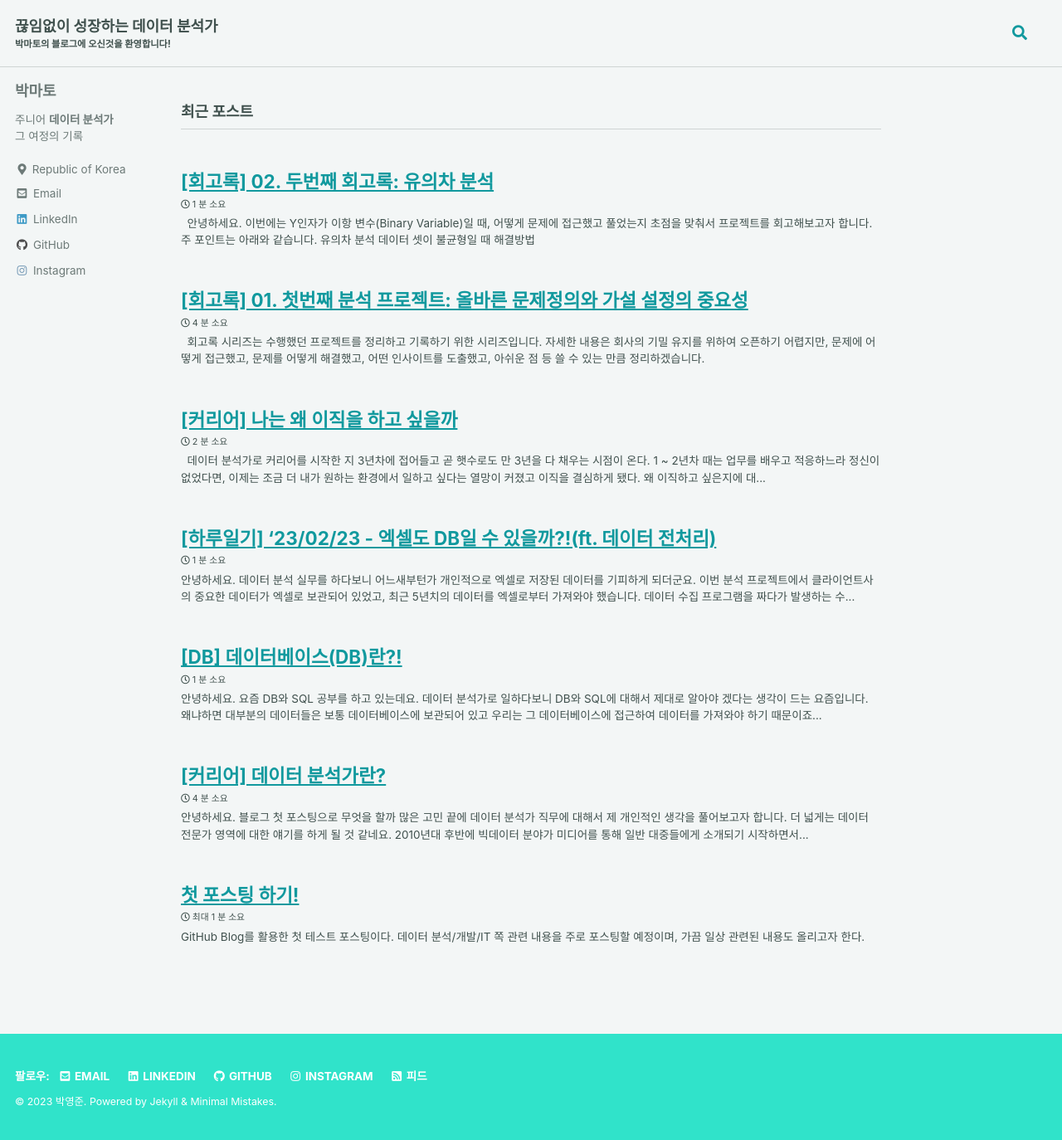
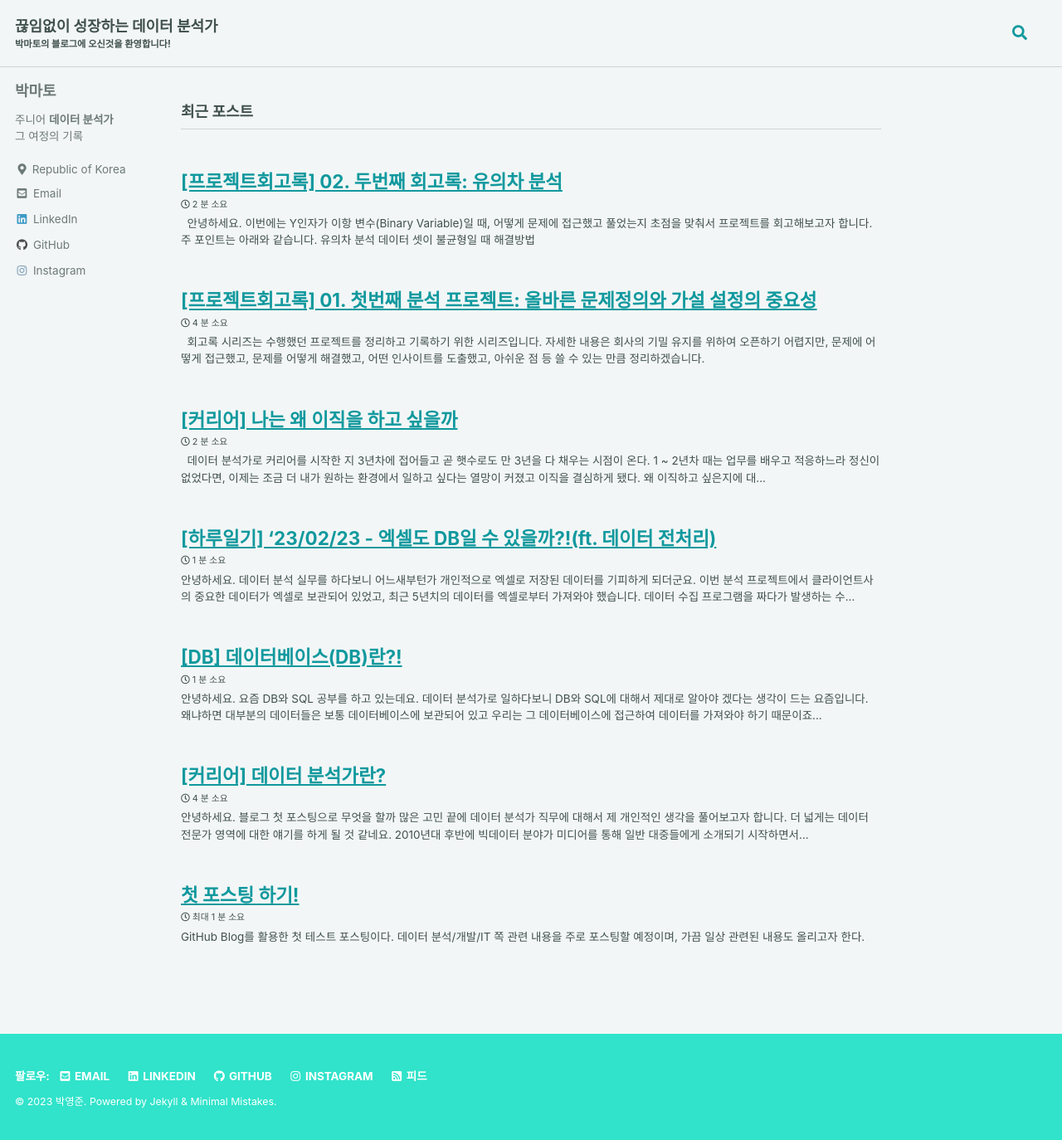
Before and after one commit to Mato-Park/Mato-Park.github.io, a Jekyll site: the page built from index.html, in a window 1280 px wide and 1374 px high. Shown: the whole window at 83% size. Built offline with Jekyll 4.4.1, drawn with Linux system fonts in a browser that asks for light colours; cached includes are drawn as plain includes; the list of posts is cut into pages by our own code.

Commit message:
writing second memoir 230311

```diff
--- a/_posts/2023-03-02-projects_memoir1.md
+++ b/_posts/2023-03-02-projects_memoir1.md
@@ -1,5 +1,5 @@
 ---
-title: "[회고록] 01. 첫번째 분석 프로젝트: 올바른 문제정의와 가설 설정의 중요성"
+title: "[프로젝트회고록] 01. 첫번째 분석 프로젝트: 올바른 문제정의와 가설 설정의 중요성"
 
 categories:
     - Data
@@ -19,17 +19,17 @@ toc_label: "On This Page"
 ## 1. 프로젝트 과정
 &#160; 우리에게 주어진 문제는 공정 이상 발생 방지를 위한 핵심인자를 규명하고 최적 조건을 탐색하는 것이었다. 공장에서 오랫동안 풀지 못했던 문제였고 공정 이상 발생 시, 작게는 가동률 하락과 심각하게는 설비 고장으로 인하여 공정 라인이 몇개월 간 중단될 수 있을 만큼 중요한 사안이었다.
 
-#### 1.1 문제 정의
+### 1.1 문제 정의
 &#160; 우리는 Y인자가 특정 관리 기준을 넘어갔을 때를 공정 이상이라고 정의하였고, 공장 엔지니어와의 협업을 통해 공정 이상 발생 CASE의 특징을 탐색해 다음과 같이 2가지 케이스로 정리할 수 있었다.
 > 1. 어떠한 이유로 생산속도가 저속에서 고속으로 증속할 때 종종 공정 이상이 발생
 > 2. 특정 제품군 생산 시, 중간 공정에서 수작업 진행 시 공정 이상 발생
 
 공정 이상 CASE의 특징을 정의하고 나니 분석 대상이 명확해졌다. 우리는 2가지 CASE에 맞게 공정 EVENT들을 공정 이상 발생/미발생 그룹으로 나눴다.
 
-#### 1.2 가설 설정
+### 1.2 가설 설정
 &#160; 우리의 대전제가 된 가설은 공정 이상 발생/미발생 그룹 간 Y인자에 영향을 미치는 X인자의 패턴의 차이가 있다는 것이었다. 이에 더하여 현업 엔지니어가 공정 메커니즘에 기반하여 몇가지 구체적인 가설을 설정했다. 분석을 진행하면서 가설을 검증하고 수정하고 새로운 가설을 설정하는 과정의 반복이었던 것 같다.
 
-#### 1.3 검증(분석)
+### 1.3 검증(분석)
 &#160; 분석 초기에는 맨 땅에 해딩하듯이 X인자 하나하나 그룹 간 패턴 비교 분석을 통해 핵심인자인지 아닌지를 검증해나갔다. 문제는 세부적인 가설 설정없이 무식하게 분석을 진행하다보니 인사이트를 찾지 못하고 애꿎은 시간만 점점 흐르고 있었다. 결국 팀장님과 나는 분석 프로세스를 원점에서부터 재검토했다.
 > - **공정 이상 발생 그룹 재정의**: Event의 Noise Case를 제거하여 그룹을 명확하게 분류함. 현업에서 제공한 공정 Event 리스트의 라벨링이 명확하지 않았기 때문
 > - 그룹 재정의 후, 더욱 **디테일하게 비교 대상을 선정함**: 제품군 별, 공정 상황 별 각각 Case들을 재분류하였고 최대한 외적인 요인들을 통제하고자 함
@@ -41,26 +41,26 @@ toc_label: "On This Page"
 이젠, 모호했던 것들이 모두 정리가 되어 명확해졌고 더 이상 분석 방향을 잡지 못해 해맬 일이 없었다. 우리는 새롭게 설립한 가설에 대해 검증하기 위해 X축의 "생산속도" 그리고 Y축의 "후보인자"를 그려가면서 속도 별 후보 인자의 패턴을 그렸고, 결국
 특정 조건을 나타내는 인자들에 대해서 그룹 간 특징이 명확하게 대비되는 것을 발견할 수 있었다.
 
-#### 1.4 결과
+### 1.4 결과
 &#160; 우리는 도출해낸 인사이트를 엔지니어에게 공유했고, 세부적인 추가 분석을 거쳐 우리의 의견을 받아들였다. 이제 우리와 엔지니어들은 과거 Best Practice 데이터 기반으로 새로운 관리 기준을 정립했다. 물론, 이 뒷 부분은 분석가의 역할이 아니라 엔지니어가 주된 역할을 맡아 진행했다. 엔지니어들은 새로운 증속 과정 중 새로운 관리 기준을 적용하여 운전했고, Human Error를 제외하고는 더 이상 문제가 발생하지 않는 결과를 얻을 수 있었다.
 
 ## 2. 느낀점
 &#160; 첫 프로젝트이다보니 정말 해매기도 많이 해맸고 고생도 많이 했던 프로젝트였다. 매주 2박 3일 진행되틑 출장 일정부터 어지러운 공정 용어들까지 하나하나 쉬운 것들이 없었다. 분석 외에도 느낀 것들이 많은데 정리하자면 다음과 같다.(아쉬웠던 점들은 따로 챕터를 분리했다.)
 
-#### 2.1 커뮤니케이션
+### 2.1 커뮤니케이션
 &#160; 당시에는 첫 프로젝트이다보니 도메인 영역에 대한 지식이 약한 분석가팀과 데이터 분석에 대한 이해도가 낮은 엔지니어팀 간의 커뮤니케이션이 개인적으로 정말 어려웠다. 특히, 우리팀의 상사와 고객 사이에서 중간 다리 역할을 해야하는 나로서는 매 순간순간이 어려웠었는데, 아 다르고 어 다르다고 내용을 잘못 전달하게 되면 분석 내용에 대해 오해가 빚어질 수 밖에 없는 상황이었기 때문이다. 그리고 엔지니어 분들의 공정에 대한 자부심이 대단했기에 잘못된 지식에 대해서 지적하거나 새로운 사실에 대해서 긍정적으로 받아들이는 분위기가 아니였다. 그런 엔지니어 분들과 소통하기 위해서는 명확한 논리와 데이터 기반의 근거가 뒷받침되어야 한다는 것을 배울 수 있었다.
 
-#### 2.2 데이터 분석
+### 2.2 데이터 분석
 &#160; 학교에서 과제를 하거나 석사 논문 작성을 위한 연구를 할 때에도 머리를 쥐어 뜯어가며 했었는데, 실무라고 다를 건 없었다. 입사하고 나서 적응기간 중 팀장님이 입버릇처럼 말씀하셨던 것이 있는데
 > "데이터 분석 별거 아니다. 더 많이 보고, 더 깊게 고민하고 생각하다보면 풀린다."
 
 이다. 실제로 해보니 맞는 말이었다. 분석가로 입사하기 전에는 화려한 분석기법과 테크닉, 코딩 등에 대한 환상이 있었는데 그런것보다는 결국 문제를 풀기 위해 데이터를 더 많이 들여다보고 더 고민하고 생각했는지에 대한 싸움이었다. 데이터 분석 과정은 생각보다 멋있지 않고 지리하고 괴로운 고통의 과정이었다. 하지만, 문제를 풀어나가는 그 자체가 재밌었고 해결했을때의 그 성취감과 뿌듯함은 쉽게 잊지 못할 것이다.
 
-#### 2.3 데이터의 중요성 인식
+### 2.3 데이터의 중요성 인식
 &#160; 데이터가 중요하다고 알고만 있는 것과 실제로 데이터를 통해 인사이트를 도출하고 적용을 통해 개선되는 사례를 직접 접하는 것은 다르다. 난 이제 어디가서도 데이터의 중요성과 올바르게 활용할 수 있다면 데이터가 어떤 가치를 지니고 있는지 당당하게 말할 수 있게 됐다.
 
 ## 3. 아쉬웠던 점과 개선 포인트
-#### 3.1 올바른 문제 정의와 가설 설정의 중요성을 간과함
+### 3.1 올바른 문제 정의와 가설 설정의 중요성을 간과함
 &#160; 분석 프로젝트에 착수하여 분석을 기획하게 되면 반드시 문제에 대한 정의와 가설 설정해야 하는 절차가 필요하고 굉장히 중요하다는 것을 느꼈다. 위에도 서술했듯이 위 과정을 제대로 거치지 않아 분석 방향을 잃었고 많은 시간을 낭비하게 됐다. 그러다보면 프로젝트 수행 기간이 늘어질 뿐 아니라 분석 퍼포먼스도 떨어지며 결국은 의미있는 결과를 도출하기 어려울 것이다. 앞으로는 올바른 문제 정의와 가설 설정을 위해 다음과 같은 점들에 유의하며 프로젝트를 진행하고 있다.
 > - 문제 정의와 가설 설정 철저하게: 시간 없다고, 바쁘다는 핑계로 대충하지 않기, 그리고 반드시 본인 외에 다른 사람에게 공유하고 확인하기
 > - 도메인 지식에 대한 철저한 이해: 이해가 안된 것들은 대충 뭉개고 넘어가지 않기
--- a/_posts/2023-03-06-projects_memoir2.md
+++ b/_posts/2023-03-06-projects_memoir2.md
@@ -1,5 +1,5 @@
 ---
-title: "[회고록] 02. 두번째 회고록: 유의차 분석"
+title: "[프로젝트회고록] 02. 두번째 회고록: 유의차 분석"
 
 categories:
     - Data
@@ -22,18 +22,47 @@ toc_label: "On This Page"
 &#160; 이번 프로젝트에서 클라이언트의 요청사항은 2가지 였다. 첫 번째는 특정 공정에서 발생하는 품질 이상 발생 방지를 위하여 핵심인자를 규명하는 것이었고, 두 번쨰로는 향후
 생산속도 증속 대비 최적 공정조건을 설정하기 위한 시뮬레이션을 위한 품질 이상 발생 확률을 예측하는 예측모형 개발이었다.
 
-#### 1.1 문제 정의
+### 1.1 문제 정의
 &#160; 우리는 문제를 풀기 위해 Y인자를 품질 이상 발생/미발생 제품을 나타내는 이항 변수(Binary Variable)로 정의했다. 당시 클라이언트는 제품별로 품질 이상 발생 이력을 데이터화하여 관리하고 있었기에
 해당 데이터를 Y인자로 활용했고, 관련된 모든 데이터를 모아 분석을 위한 데이터 마트를 구성했다.
 
-#### 1.2 가설 설정 & 분석 전략 수립
+### 1.2 가설 설정 & 분석 전략 수립
 &#160; 품질 이상 발생 여부를 기준으로 우리는 제품을 두 그룹으로 나눴고, 유의차 분석 방법을 적용해 핵심인자를 규명하기로 했다. 우리의 가설은 품질에 영향을 미치는 핵심인자라면,
  양 그룹 간 평균 혹은 분포 등 차이가 있을 것이라는 점이었다. 우리는 탐색적 자료 분석의 단계를 아래와 같이 두 단계로 놔눴고, 하나하나 잠재 인자들을 탐색하기로 했다.
 > 1. t-test 검정을 통해 양 그룹 간 평균의 차이가 있는 인자들을 탐색한 후,
 > 2. 라인차트, 산점도, 박스플롯 등을 활용하여 후보인자의 그룹 간 차이에 대해서 엄밀하게 검증함
 
 통계 검정은 만능이 아니기에 통계 검정만으로 결론을 내기에는 부족하고 2번의 과정 역시 매우 중요하다. 실제로 분석하다보면, 통계적 검정이 통계적으로 유의미한 결과를 보이는 경우에도 데이터를 시각적으로 확인해보면
-아닌 경우가 매우 많다.(이 부분은 따로 정리해보도록 하겠다)
+아닌 경우가 매우 많다.
 
-#### 1.3 예측 모델링 구현
-&#160; 설명 가능한 예측모형을 고려하여 우리는 로짓회귀 모형을 선택해 예측 모형을 개발하기로 했다. 유의차 분석 결과를 통해 도출한 핵심인자와 기본 조건을 나타내는 변수들을 조합하여 회귀식을 세웠다.
+### 1.3 예측 모델링
+&#160; 설명 가능한 예측모형을 고려하여 우리는 로짓회귀 모형을 선택해 예측 모형을 개발하기로 했다. 유의차 분석 결과를 통해 도출한 핵심인자와 기본 생산 조건을 나타내는 변수들을 조합하여 회귀식을 세웠다. 보통 Y인자가 이항 변수일 때, 예측 모형 평가지표는 정확도, AUC 등을 활용한다. 하지만 우리의 목표는 불량 제품을 제대로 예측하는 것이었기에 불량 정확도 역시 중요 평가지표로 활용해 예측 모형의 예측력을 평가했다.
+
+예측 모형을 개발하기 위해 풀어야 했던 문제 중 하나는 데이터 셋의 불균형이었다. 당시 데이터 셋에서 불량 제품의 비중이 5%도 안될 정도로 불균형이 심각했다.
+원자료셋을 그대로 사용했을 경우 예측 모형의 예측력이 좋지 않았기에 예측력을 향상시키기 위해서 고민했고, 샘플링 기법을 활용해 예측력을 보완하고자 했다.
+
+### 1.4 결과
+&#160; 샘플링 기법을 활용해 다양한 데이터 셋을 만들어서 학습하여 예측력을 비교해 최종 모형을 선택했고, 주요 인자의 값에 따라 불량 제품 확률을 시뮬레이션하여
+클라이언트에게 공유했다. 솔직하게 말하자면 ML모형의 예측력은 아주 떨어지는 것은 아니었으나 예측 결과에 대한 클라이언트의 결론은 실제 현장에 적용하기 어렵다는 것이었다. 이유는 예측 모형의 포함된 한 변수에 대해서 계수의 부호가 반대로 나왔기 때문이다. 참고용으로만 활용됐고 ML모형을 보완하거나 후속 작업이 이뤄지진 않았다.
+어떠한 조건에서 불량 제품이 발생할 확률이 높아지는지 확인할 수 있어서 소기의 성과를 올렸기에 해당 프로젝트는 종료하고 다음 프로젝트로 넘어갔다.
+</br>
+
+## 2. 새로 배운 것
+
+&#160; 이번 프로젝트는 주니어 데이터 분석가로서 많은 것을 배울 수 있던 프로젝트였다. 특히, 불균형 데이터 셋 하에서 유의차 분석과 예측 모형 개발에 대해서
+심도있게 고민해볼 수 있는 좋은 기회였다.
+
+### 2.1 불균형 데이터 셋
+&#160; 학교에서 공부할 때에는 불균형이 심한 데이터 셋을 다뤘던 경험이 없었기에 이번 프로젝트가 처음으로 불균형햔 데이터 셋을 다룬 첫 번째 프로젝트였다.
+당시 데이터 셋에서 정상/불량 제품이 대략 900/15 정도 였던 걸로 기억한다(정확하지 않다). 분석을 진행해보니 데이터 셋의 불균형이 심할 경우, 2가지 관점에서
+문제가 발생했다.
+> 1. t-test 검정 결과의 신뢰도 하락
+> 2. ML모형의 예측력 하락
+
+#### 2.1.1 t-test 검정
+&#160; 불균형이 심할 때, 인자의 양 그룹 별 평균 차이를 검정하면 어떻게 될까!? 대부분의 인자의 t-test 검정에서 5% 유의수준에서 귀무가설을 기각하는 결과가 나왔다. 즉, 웬만하면 통계적으로 양 그룹 간 평균의 차이가 있다는 것이다. 따라서 t-test 검정을 통한 유의차 분석 만으로는 유의미한 결론을 도출하기 어려웠다. <br><br>
+왜 그럴까?
+<br><br>
+
+![dd](/_includes/newplot.png)
+![ㅇㅇ](/_includes/test.html)
```
Also changed, not shown: 5 other files.
